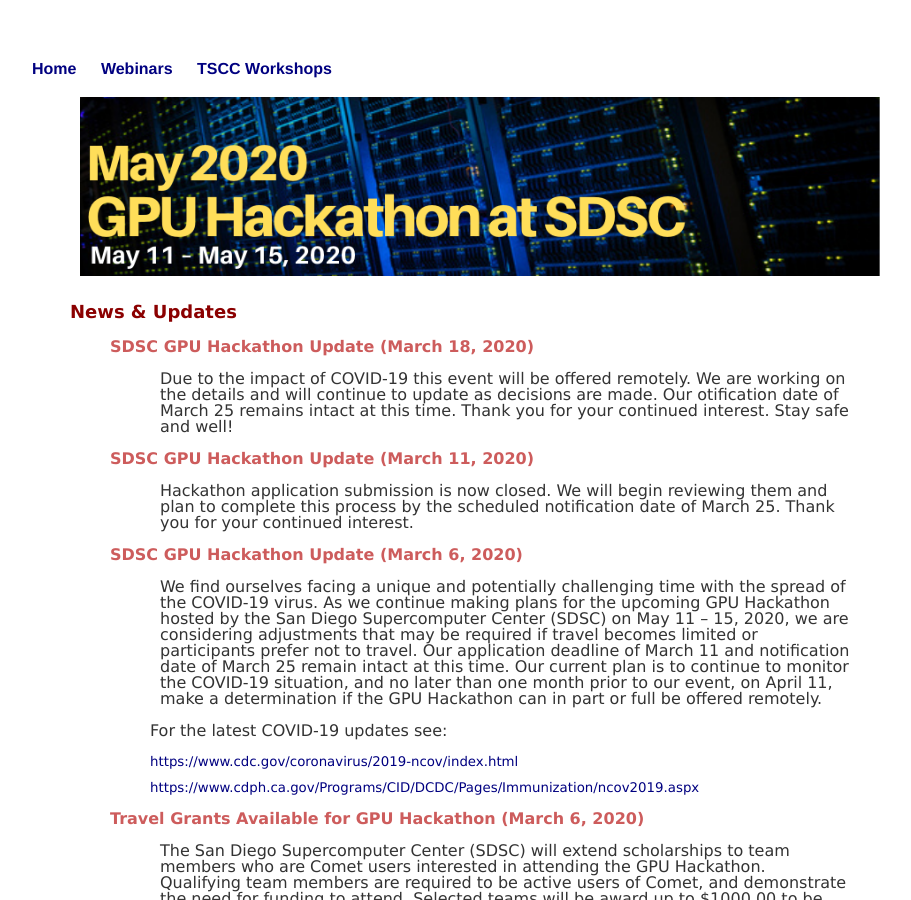
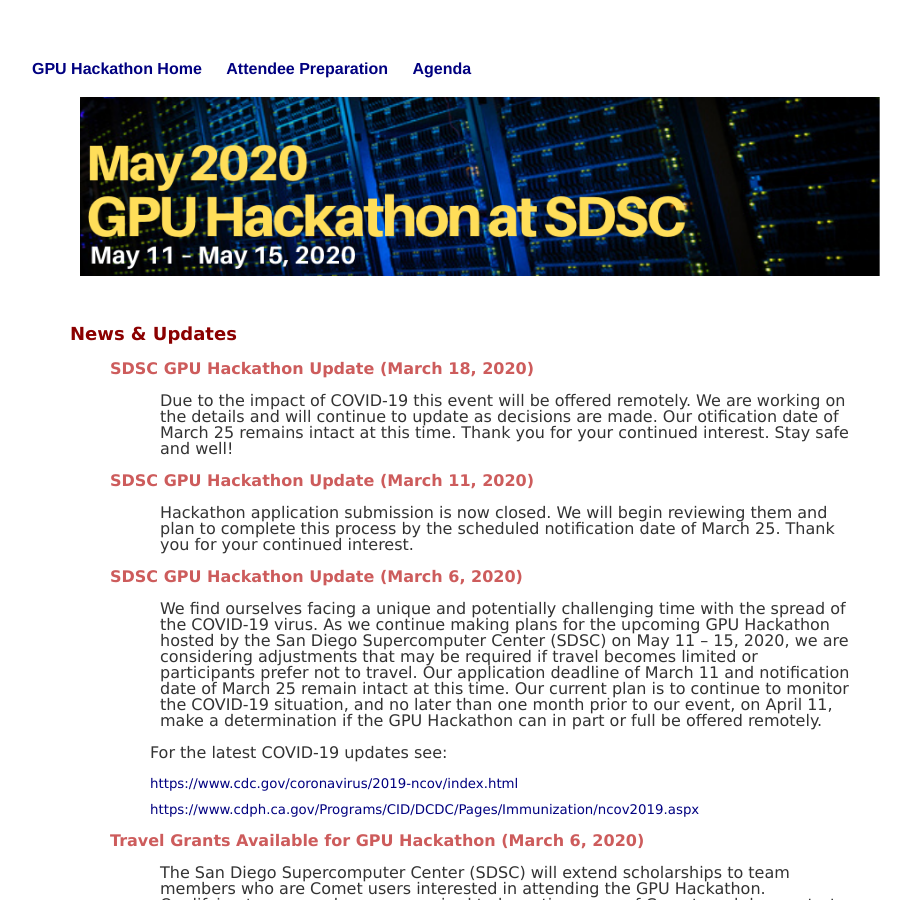
Before and after one commit to sdsc-hpc-training/sdsc-hpc-training.github.io, a Jekyll site: the page built from gpuhackathon/index.html, in a window 1280 px wide and 900 px high. Shown: the whole window, without its empty margins (160-1071 px from the left). Built offline with Jekyll 4.4.1, drawn with Linux system fonts in a browser that asks for light colours; some of the changed text lies outside the part shown.

Commit message:
Update gpuhack.html

```diff
--- a/_layouts/gpuhack.html
+++ b/_layouts/gpuhack.html
@@ -1,21 +1,24 @@
+<!----
 ---
 layout: default
 ---
+---->
+<!doctype html>
 <html>
    <head>
 	<title>{{ page.title }}</title>
 	<!-- link to main stylesheet -->
 	<link rel="stylesheet" type="text/css" href="/css/gpuhack.css">
-
    </head>
 <body>
-<!----
 		<nav>
     		<ul>
         		<li><a href="/gpuhackathon">GPU Hackathon Home</a></li>
+        		<li><a href="/gpuhackathon/attendee_preparation.html" target="_blank">Attendee Preparation</a></li>
         		<li><a href="/gpuhackathon/agenda.html" target="_blank">Agenda</a></li>
     		</ul>
 		</nav>
+<!----
 ---->
 		<div class="container">
 			{{ content }}
```
Lines whose indentation alone changed are shown as unchanged.
